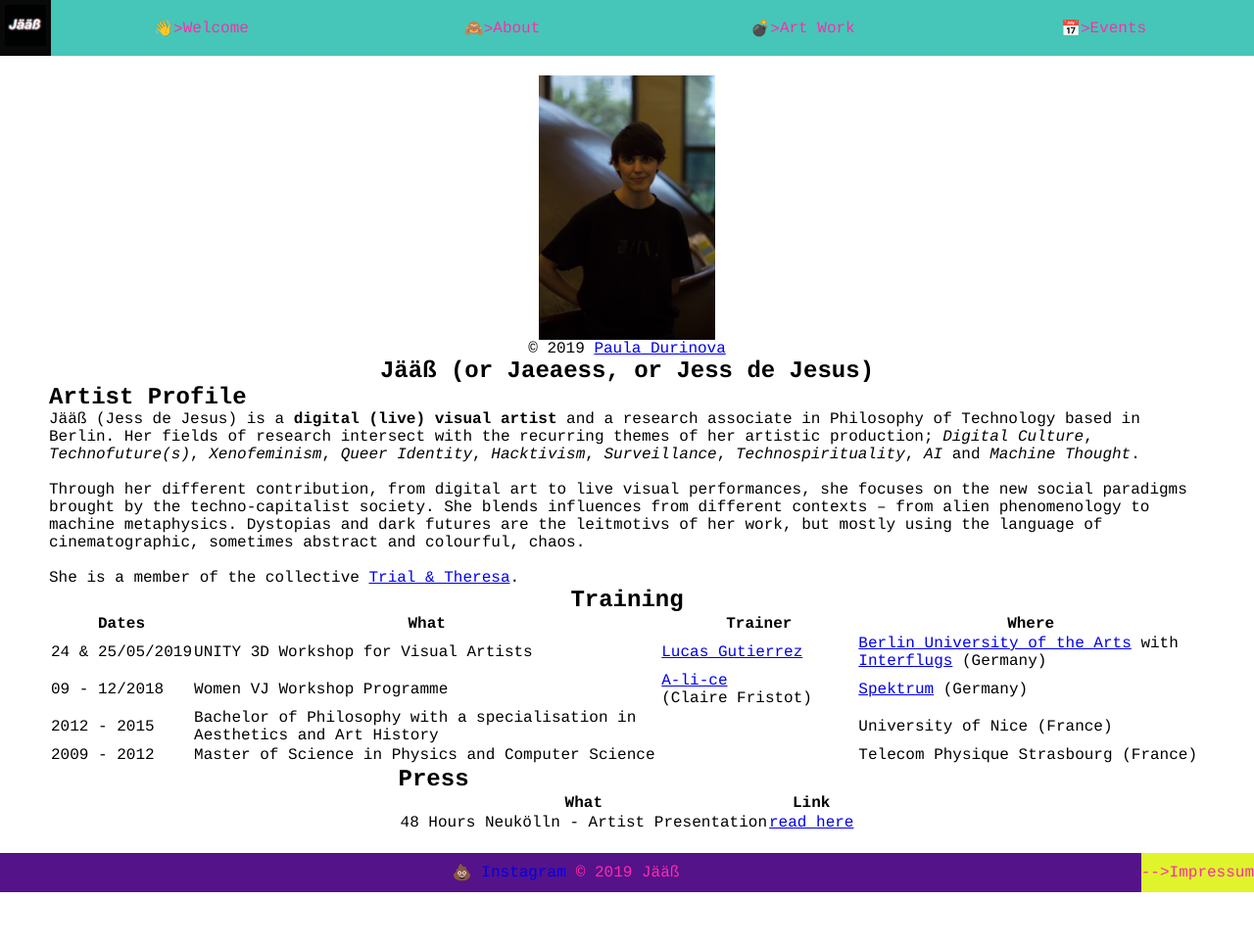
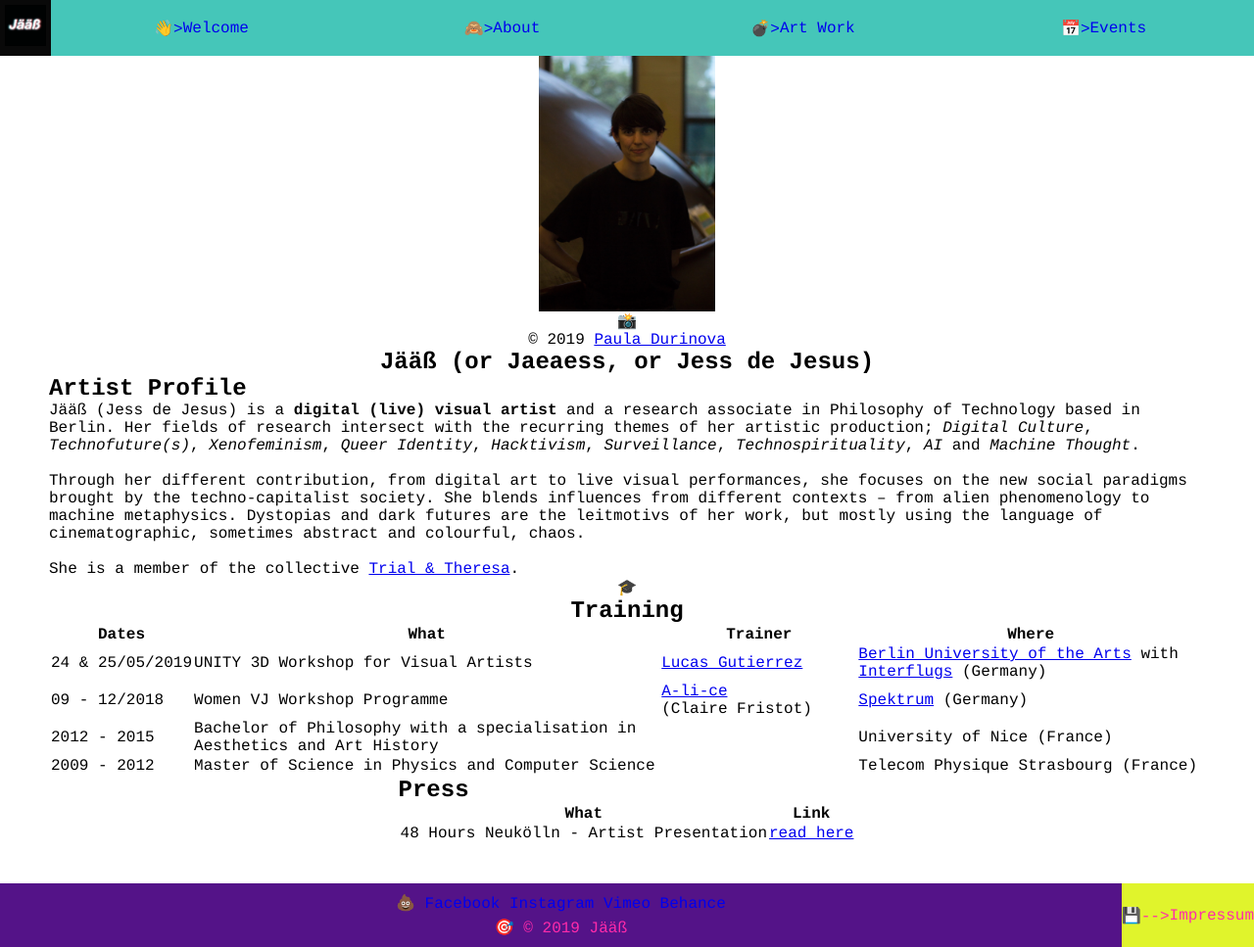
Before and after one commit to jaeaess/jaeaess.github.io, a website: page about.html in a window 1280 px wide. Shown: the whole page at 98% size. Before the commit the page ends 911 px from the top, so only its background shows below. Drawn offline with Linux system fonts and the light colour scheme.

Commit message:
Stick header

```diff
--- a/about.html
+++ b/about.html
@@ -24,6 +24,7 @@
     <!-- Middle -->
     <section class="middle">
         <img src="img/photo_me_about.jpg" alt="Portray of the VJ Jääß (Jess de Jesus)" style="width:180px;height:270px" class="myportray">
+       <span>📸</span>
         <p class="myportray">&copy; 2019 <a href="http://www.pauladurinova.com/" title="Link to artist Paula Durinova webpage" target="_blank">Paula Durinova</a></p>
         <h1>Jääß (or Jaeaess, or Jess de Jesus)</h1>
         <!-- ARTIST PROFILE -->
@@ -36,6 +37,7 @@
           She is a member of the collective <a href="http://trialandtheresa.de/" title="Link to the page of the feminist VJ collective Trial and Theresa" target="_blank">Trial&nbsp;&amp;&nbsp;Theresa</a>.</p>
         <!-- TRAINING -->
         </section>
+          <span>🎓</span>
           <h2>Training</h2>
           <table>
             <thead>
--- a/htmls/footer.html
+++ b/htmls/footer.html
@@ -1,8 +1,12 @@
 <footer>
     <div class="footer-socialmedia">
-        <span>💩</span>
-        <a href="https://www.instagram.com/jaeaess/" target="_blank">Instagram</a>
-        <p>&copy; 2019 Jääß</p>
+        <div class="footer-socialmedia-links">
+            <a href="https://www.instagram.com/jaeaess/" target="_blank">Facebook</a>
+            <a href="https://www.instagram.com/jaeaess/" target="_blank">Instagram</a>
+            <a href="https://www.instagram.com/jaeaess/" target="_blank">Vimeo</a>
+            <a href="https://www.instagram.com/jaeaess/" target="_blank">Behance</a>
+         </div>
+        <p class= "footer-copyright">&copy; 2019 Jääß</p>
     </div>
     <div class="footer-impressum">
         <p>Impressum</p>
--- a/htmls/header.html
+++ b/htmls/header.html
@@ -1,5 +1,7 @@
 <header>
-    <a href="./index.html" title="Welcome" class="logo"><img src="img/logo_jaeaess_glitch.png" alt="Logo of the VJ Jääß (Jess de Jesus)" style="width:42px;height:42px"></a>
+    <div class="logo">
+        <a href="./index.html" title="Welcome"><img src="img/logo_jaeaess_glitch.png" alt="Logo of the VJ Jääß (Jess de Jesus)" style="width:42px;height:42px"></a>
+    </div>
     <nav>
         <a href="./index.html" title="Welcome" class="welcome">Welcome</a>
         <a href="./about.html" title="About" class="about">About</a>
--- a/styles/2-layout/layout.css
+++ b/styles/2-layout/layout.css
@@ -2,12 +2,13 @@
     display: grid;
     grid-gap: 20px;
     grid-template-areas:
-        "header"
         "middle"
         "footer";
-    grid-template-rows: auto 1fr auto;
-    height: 100vh;
+    grid-template-rows: 1fr auto;
     width: 100vw;
+    /* Fixing a size for the header, so that its position can be fixed */
+    margin-top: 3rem;
+    height: calc(100vh - 3rem);
 }
 
 /* Header */
@@ -15,6 +16,10 @@
 header {
     display: grid;
     grid-template-columns: auto 1fr;
+    position: fixed;
+    top: 0;
+    height: 3rem;
+    width: 100%;
 }
 
 nav {
@@ -40,7 +45,6 @@ nav {
 footer {
     grid-area: footer;
     display: grid;
-    grid-gap: 10px;
     grid-template-areas:
         "foot-blank social-media foot-blank2 impressum";
     grid-template-columns: 1fr auto 1fr auto;
@@ -48,19 +52,8 @@ footer {
 
 .footer-socialmedia {
     grid-area: social-media;
-    display: grid;
-    grid-gap: 10px;
-    /* grid-column: 2 /-2; */
-    grid-template-columns: 1fr;
-    grid-auto-flow: column;
-    align-items: center;
-    padding: 0 10px;
 }
 
 .footer-impressum {
     grid-area: impressum;
-    background: var(--yellow);
-    display: flex;
-    align-items: center;
-    justify-content: right;
 }
--- a/styles/3-modules/footer.css
+++ b/styles/3-modules/footer.css
@@ -1,7 +1,21 @@
 .footer-socialmedia {
+    display: flex;
+    flex-direction: column;
+    align-items: center;
+    justify-content: space-between;
     padding: 10px 0;
 }
 
-.footer-socialmedia a {
+.footer-socialmedia-links {
+    padding: 0 0 5px 0;
+}
+
+.footer-socialmedia-links a {
     text-decoration: none;
 }
+
+.footer-impressum {
+    display: flex;
+    align-items: center;
+    justify-content: right;
+}
--- a/styles/3-modules/header.css
+++ b/styles/3-modules/header.css
@@ -11,5 +11,8 @@ nav a {
     align-items: center;
     justify-content: center;
     text-decoration: none;
-    color: var(--neonpink);
 }
+
+nav a:hover {
+    justify-self: stretch;
+}
--- a/styles/5-theme/80s_koolkid.css
+++ b/styles/5-theme/80s_koolkid.css
@@ -23,12 +23,15 @@ header {
     background: var(--black);
 }
 
+.logo {
+    background: var(--black);
+}
+
 nav {
     background: var(--turquoise);
 }
 
 nav a:hover {
-    justify-self: stretch;
     background: var(--yellow);
     color: var(--neonpink);
 }
@@ -56,6 +59,18 @@ footer {
     color: var(--neonpink);
 }
 
+.footer-socialmedia-links::before {
+    content: "💩 ";
+}
+
+.footer-copyright::before {
+    content: "🎯 ";
+}
+
+.footer-impressum {
+    background: var(--yellow);
+}
+
 .footer-impressum::before {
-    content: "--> ";
+    content: "💾--> ";
 }
```
Also changed, not shown: index.html (+4 -3 lines).
